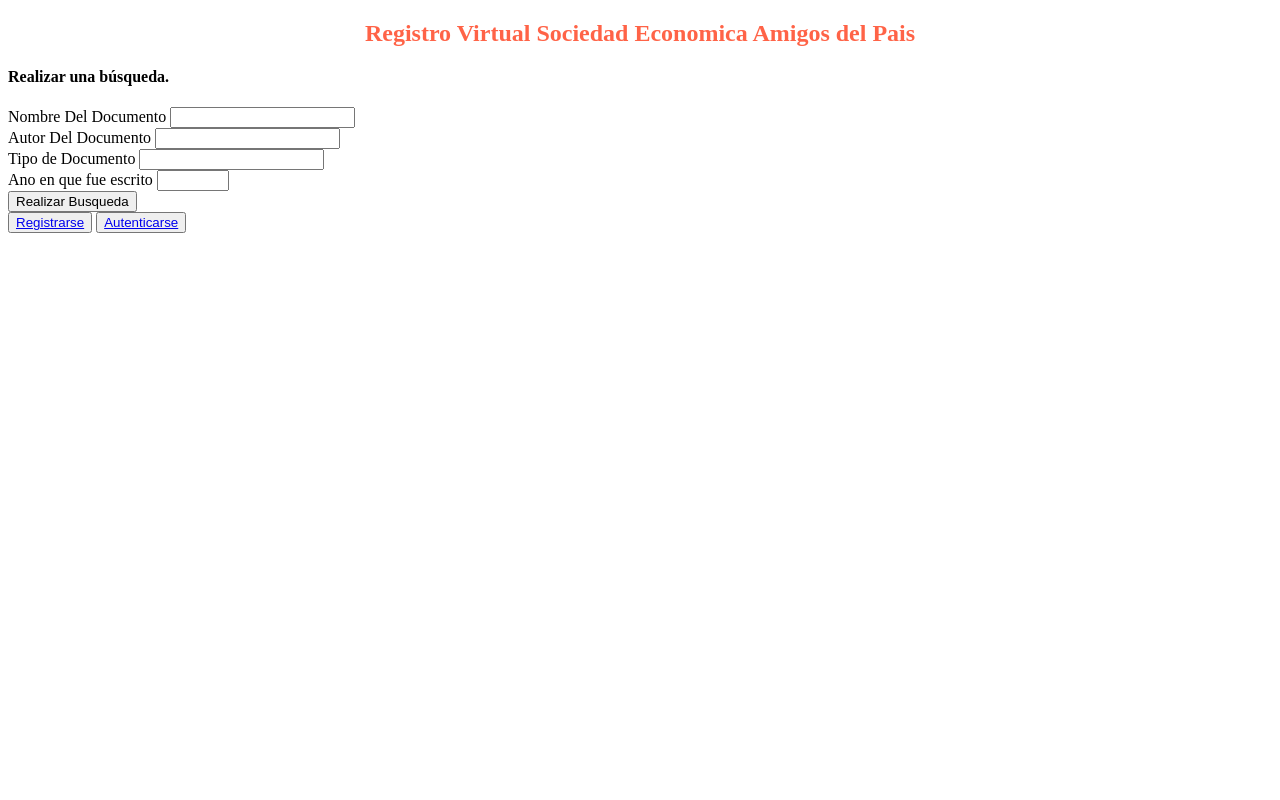
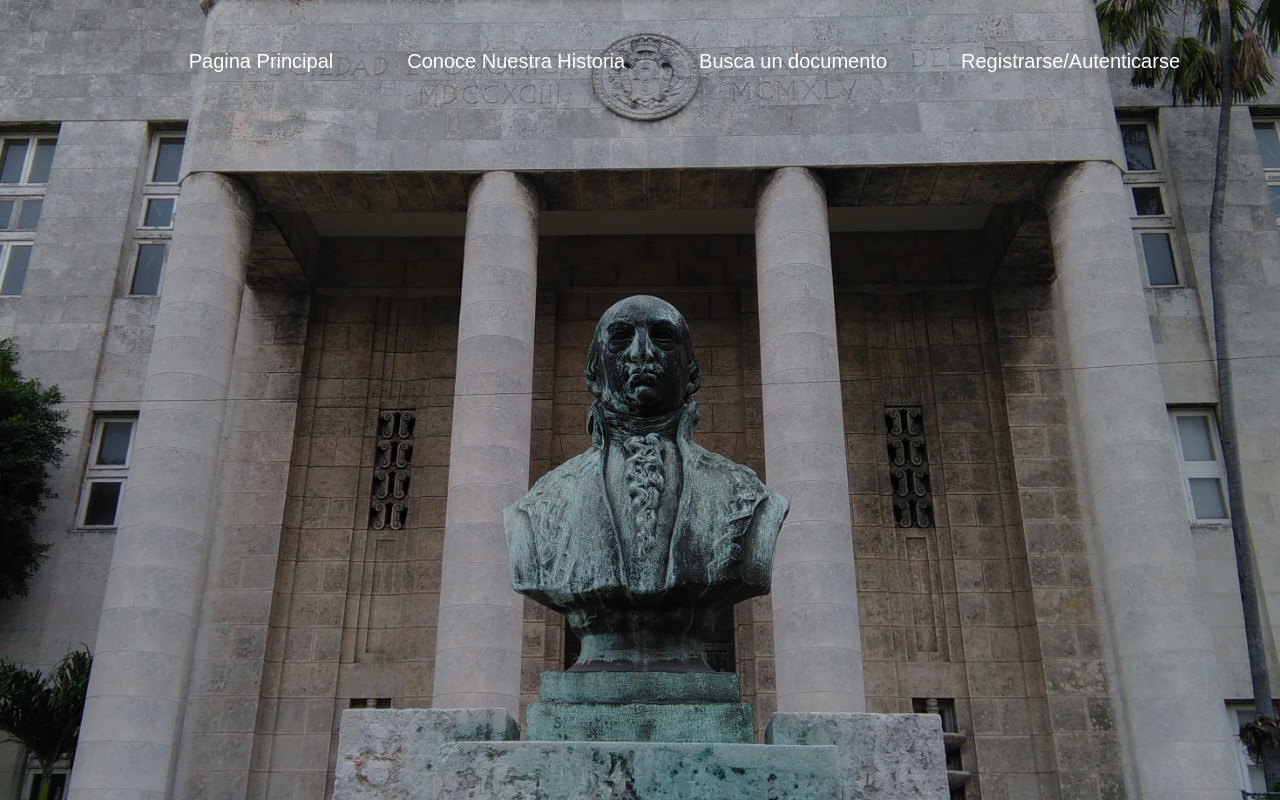
Before and after one commit to aspio28/Sociedad-Econ-mica-Amigos-del-Pa-s, a Django app: page / in a window 1280 px wide. Run offline with Django 4.2, Linux system fonts and the light colour scheme.

Commit message:
Change static folder

```diff
--- a/Archivo/Loggin/forms.py
+++ b/Archivo/Loggin/forms.py
@@ -15,3 +15,9 @@ class NewUserForm(UserCreationForm):
         if commit:
             user.save()
         return user
+
+class FormSearch(forms.Form):
+    title = forms.CharField(label='', widget=forms.TextInput(attrs={'class' : 'input-field','placeholder':'Titulo'}), required=True)
+    author = forms.CharField(label='', widget=forms.TextInput(attrs={'class' : 'input-field','placeholder':'Autor'}), required=True)
+    year = forms.IntegerField(label='', widget=forms.TextInput(attrs={'class' : 'input-field','placeholder':'Anho en que fue escrito'}), required=True)
+    document_type = forms.CharField(label='', widget=forms.TextInput(attrs={'class' : 'input-field','placeholder':'Tipo de documento'}), required=True)
--- a/Archivo/Loggin/urls.py
+++ b/Archivo/Loggin/urls.py
@@ -1,11 +1,11 @@
 from django.contrib import admin
 from django.urls import path, include
-from . import views, search
+from . import views
 
 urlpatterns = [
     path('', views.home, name="home"),
     path('SignUp', views.SignUp, name="SignUp"),
     path('SignIn', views.SignIn, name="SignIn"),
     path('LogOut', views.SignOut, name="LogOut"),
-    path('Search', search.Search, name = "Search" )
+    path('Search', views.Search, name = "Search" )
 ]
--- a/Archivo/Loggin/views.py
+++ b/Archivo/Loggin/views.py
@@ -3,6 +3,7 @@ from django.http import HttpResponse
 from django.contrib.auth.models import User
 from django.contrib import messages
 from django.contrib.auth import authenticate, login, logout
+from Loggin.forms import FormSearch
 
 
 # Create your views here.
@@ -22,7 +23,8 @@ def SignIn(request):
         if user is not None:
             login(request,user)
 
-            return render(request, "base/index.html", {'user': user})
+            fname = user.get_username()
+            return render(request, "base/index.html")
 
         else:
             messages.error(request, "Su cuenta no fue encontrada")
@@ -30,7 +32,7 @@ def SignIn(request):
 
 
 
-    return render(request, "base/signin.html")
+    return render(request, "base/index.html")
 
 def SignOut(request):
     logout(request)
@@ -49,28 +51,34 @@ def SignUp(request):
 
         if User.objects.filter(username=username):
             messages.error(request, "El nombre de usuario ya existe")
-            return render(request, "base/signup.html")
+            return render(request, "base/index.html")
 
 
         if User.objects.filter(email=email):
             messages.error(request, "El email ya es usado por otra cuenta")
-            return render(request, "base/signup.html")
+            return render(request, "base/index.html")
 
 
         if pass1 != pass2 :
             messages.error(request, "Las contrasenas no son iguales")
-            return render(request, "base/signup.html")
+            return render(request, "base/index.html")
 
         if not username.isalnum():
             messages.error(request, "El nombre de usuario debe ser alfanumerico")
-            return render(request, "base/signup.html")
+            return render(request, "base/index.html")
 
         myuser = User.objects.create_user(username, email, pass1)
         myuser.first_name = fname
         myuser.last_name = lname
 
+
         myuser.save()
-        messages.success(request, "Su cuenta ha sido creada correctamente")
-        return render(request, "base/signin.html")
+        user = authenticate(username = username, password = pass1)
+        return render(request, "base/index.html")
 
-    return render(request, "base/signup.html")
+    return render(request, "base/index.html")
+
+def Search(request):
+    searching = FormSearch()
+
+    return render(request, "base/search.html", {"form": searching})
--- a/Archivo/documents/forms.py
+++ b/Archivo/documents/forms.py
@@ -4,4 +4,6 @@ class Form_Document(forms.Form):
 
     title = forms.CharField(label= "Titulo", required=True)
     author = forms.CharField(label="Autor", required=True)
+    year = forms.IntegerField(label="Anho", required=True)
+    document_type = forms.CharField(label="Tipo de Documento", required=True)
     body = forms.CharField(label="Cuerpo", required=True, widget=forms.Textarea)
--- a/Archivo/documents/models.py
+++ b/Archivo/documents/models.py
@@ -4,6 +4,8 @@ from django.urls import reverse
 class Document(models.Model):
     title = models.CharField(max_length=200)
     author = models.CharField(max_length=200)
+    year=models.IntegerField(default=0)
+    document_type=models.CharField(max_length=100, default="")
     body = models.TextField()
 
     def __str__(self):
--- a/Archivo/documents/views.py
+++ b/Archivo/documents/views.py
@@ -13,9 +13,11 @@ def New_Document(request):
             info = formulario.cleaned_data
             title = request.POST.get("title")
             author = request.POST.get("author")
+            year = request.POST.get("year")
+            document_type = request.POST.get("document_type")
             body = request.POST.get("body")
 
-            doc = Document.objects.create(title= title , author= author, body= body)
+            doc = Document.objects.create(title= title , author= author,year= year, document_type = document_type, body= body)
 
             return render(request, "base/index.html",{"estado": "valido"})
 
--- /dev/null
+++ b/Archivo/static/style.css
@@ -0,0 +1,196 @@
+*
+{
+    margin: 0;
+    padding: 0;
+    box-sizing: border-box;
+}
+.full-page
+{
+    height: 100%;
+	width: 100%;
+	background-image: linear-gradient(rgba(0, 0, 0, 0.3),rgba(0, 0, 0, 0.3)),url(back.jpg);
+	background-position: center;
+	background-size: cover;
+	position: absolute;
+}
+.navbar
+{
+    display: flex;
+    align-items: center;
+    padding: 20px;
+    padding-left: 50px;
+    padding-right: 30px;
+    padding-top: 50px;
+}
+nav
+{
+    flex: 1;
+    text-align: right;
+}
+nav ul
+{
+    display: inline-block;
+    list-style: none;
+}
+nav ul li
+{
+    display: inline-block;
+    margin-right: 70px;
+}
+nav ul li a
+{
+    text-decoration: none;
+    font-size: 20px;
+    color: white;
+    font-family: sans-serif;
+}
+nav ul li button
+{
+    font-size: 20px;
+    color: white;
+    outline: none;
+    border: none;
+    background: transparent;
+    cursor: pointer;
+    font-family: sans-serif;
+}
+nav ul li button:hover
+{
+    color: aqua;
+}
+nav ul li a:hover
+{
+    color: aqua;
+}
+a
+{
+    text-decoration: none;
+    color: palevioletred;
+    font-size: 28px;
+}
+#login-form
+{
+    display: none;
+}
+
+.form-box
+{
+    width:380px;
+	height:480px;
+	position:relative;
+	margin:2% auto;
+	background:rgba(0, 0, 0, 0.708);
+	padding:10px;
+    overflow: hidden;
+}
+.button-box
+{
+	width: 270px;
+	margin:35px auto;
+	position:relative;
+	box-shadow: 0 0 20px 20px #ff61241f;
+	border-radius: 30px;
+    color: azure;
+}
+.toggle-btn
+{
+	padding:10px 30px;
+	cursor:pointer;
+	background:transparent;
+	border:0;
+	outline: none;
+	position: relative;
+    color: rgba(255, 255, 255, 0.926);
+}
+#btn
+{
+	top: 0;
+	left:0;
+	position: absolute;
+	width: 110px;
+	height: 100%;
+	background: #F3C693;
+	border-radius: 30px;
+	transition: .5s;
+}
+.input-group-login
+{
+	top: 150px;
+	position:absolute;
+	width:280px;
+	transition:.5s;
+}
+.input-group-register
+{
+    top: 120px;
+	position:absolute;
+	width:280px;
+	transition:.5s;
+}
+.input-field
+{
+	width: 100%;
+	padding:10px 0;
+	margin:5px 0;
+	border-left:0;
+	border-top:0;
+	border-right:0;
+	border-bottom: 1px solid #999;
+	outline:none;
+	background: transparent;
+    color: white;
+}
+.submit-btn
+{
+	width: 85%;
+	padding: 10px 30px;
+	cursor: pointer;
+	display: block;
+	margin: auto;
+	background: #F3C693;
+	border: 0;
+	outline: none;
+	border-radius: 30px;
+}
+.check-box
+{
+	margin: 30px 10px 34px 0;
+}
+span
+{
+	color:#777;
+	font-size:12px;
+	bottom:68px;
+	position:absolute;
+}
+#login
+{
+	left:50px;
+}
+#login input
+{
+	color:white;
+	font-size:15;
+}
+#register
+{
+	left:450px;
+}
+#register input
+{
+	color:white;
+	font-size: 15;
+}
+
+#search{
+    left: 50px;
+}
+
+.input-group-search
+{
+	top: 60px;
+	position:absolute;
+	width:280px;
+	display: block;
+
+}
--- a/Archivo/templates/base/index.html
+++ b/Archivo/templates/base/index.html
@@ -1,71 +1,120 @@
+{% load static %}
 <!DOCTYPE html>
+
 <html lang="en">
 <head>
+
     <meta charset="UTF-8">
     <meta http-equiv="X-UA-Compatible" content="IE=edge">
     <title>Amigos Del Pais</title>
+    <link rel="stylesheet" href= "{% static 'style.css' %}">
     <meta name="description" content="">
     <meta name="viewport" content="width=device-width, initial-scale=1.0">
-    <link rel="stylesheet" href="">
-        <style>
-        .busc {
-          background-color: tomato;
-          color: white;
-          border: 2px solid black;
-          margin: 20px;
-          padding: 20px;
-        }
-        </style>
 
 </head>
+
 <body>
+    <div class="full-page">
+        <div class="navbar">
+            <nav>
+                <ul id="MenuItems">
+                    <li><a href="/">Pagina Principal</a></li>
+                    <li><a href="#">Conoce Nuestra Historia</a></li>
+                    <li><a href="Search">Busca un documento</a></li>
 
-    {% for message in messages %}
-    <div class='alert alert-{{message.tags}} alert-dismissable fade show' role="alert">
-    <strong>Message</strong> {{ message}}
-    <button type="button" class="close" data-dismissible="alert" aria-label="Close">
-    <span aria-hidden="true">&times;</span>
-    </button></div>
-    {% endfor %}
+                    {% if user.is_authenticated %}
+                    <li><a href="#">Mi Cuenta</a></li>
+                    <li><a href="new">Nuevo Documento</a></li>
+                    <li><a href="/LogOut">Salir</a></li>
 
-   <h2 style="text-align:center; color:Tomato; "> Registro Virtual Sociedad Economica Amigos del Pais</h2>
+                    {% else %}
+                    <li><button class="loginbtn" onclick="document.getElementById('login-form').style.display = 'block'" style="width:auto;">Registrarse/Autenticarse</button></li>
+                    {% endif %}
 
-   {% block content %}
-    <h4 > Realizar una búsqueda.</h4>
-    <form action="/Search" method="POST">
-        {% csrf_token %}
-            <label for="">Nombre Del Documento</label>
-            <input type="text" id="docname" name="docname" >
-            <br>
-            <label for="">Autor Del Documento</label>
-            <input type="text" id="author" name="author"  >
-            <br>
-            <label for="">Tipo de Documento</label>
-            <input type="text" id="typeofdoc" name="typeofdoc" >
-            <br>
-            <label for="">Ano en que fue escrito</label>
-            <input type="number" id="year" name="year" min="1492" max="2022">
-            <br>
+                </ul>
+            </nav>
+        </div>
+        {% block content %}
+        <div id="login-form" class="login-page">
+            <div class="form-box">
+                <div class="button-box">
+                    <button type="button" onclick="login()" class="toggle-btn">Autenticarse</button>
+                    <button type="button" onclick="register()" class="toggle-btn"> Registrarse</button>
+                </div>
 
-            <button type="submit">Realizar Busqueda</button>
+                <form action="/SignIn" method="POST" id="login" class="input-group-login">
+                    {% csrf_token %}
 
-        </form>
+                        <input type="text" class="input-field" id="username" name="username" placeholder="Nombre de usuario" required>
+                        <br>
 
-    {% if user.is_authenticated %}
-        <h3>Hola {{ user.first_name }}</h3>
+                        <input type="password"  class="input-field" id="pass" name="pass" placeholder="Escriba su contraseña" required>
+                        <br>
 
-        {% if estado == 'valido' %}
-            <p> El documento ha sido guardado</p>
-        {% endif %}
-        <a href="new">+ Nuevo Documento</a>
-        <button type="submit"><a href="/LogOut"> Salir</a>  </button>
+                        <button type="submit" class="submit-btn">Autenticarse</button>
 
-    {% else %}
-        <button type="submit"><a href="/SignUp"> Registrarse</a>  </button>
-        <button type="submit"><a href="/SignIn"> Autenticarse</a>  </button>
-    {% endif %}
+                    </form>
 
-    <script src="" async defer></script>
+                    <form action="/SignUp" method="POST" id="register" class="input-group-register">
+                        {% csrf_token %}
+
+                            <input type="text" class="input-field" id="username" name="username" placeholder="Nombre de usuario(solo letras y numeros)" required>
+                            <br>
+
+                            <input type="text" class="input-field" id="fname" name="fname" placeholder="Escriba su primer nombre" required>
+                            <br>
+
+                            <input type="text" class="input-field" id="lastname" name="lastname" placeholder="Escriba su primer apellido" required>
+                            <br>
+
+                            <input type="email" class="input-field" id="email" name="email" placeholder="Escriba su correo electrónico" required>
+                            <br>
+
+                            <input type="password" class="input-field" id="pass1" name="pass1" placeholder="Escriba su contraseña" required>
+                            <br>
+
+                            <input type="password" class="input-field" id="pass2" name="pass2" placeholder="Confirme la contraseña" required>
+                            <br>
+
+                            <button type="submit" class="submit-btn">Registrarse</button>
+
+                        </form>
+
+            </div>
+        </div>
+    </div>
+
+    <script>
+        var x=document.getElementById('login');
+		var y=document.getElementById('register');
+		var z=document.getElementById('btn');
+        //  var p = document.getElementById('search-form');
+       // var o = document.getElementById('login-form');
+		function register()
+		{
+			x.style.left='-400px';
+			y.style.left='50px';
+			z.style.left='110px';
+           // p.hidden;
+		}
+		function login()
+		{
+			x.style.left='50px';
+			y.style.left='450px';
+			z.style.left='0px';
+           // p.hidden;
+		}
+	</script>
+	<script>
+        var modal = document.getElementById('login-form');
+        window.onclick = function(event)
+        {
+            if (event.target == modal)
+            {
+                modal.style.display = "none";
+            }
+        }
+    </script>
     {% endblock content %}
 </body>
 </html>
```
Also changed, not shown: Archivo/Loggin/register.html (deleted, +0 -20 lines), Archivo/templates/base/search.html (added, +13 -0 lines), Archivo/templates/base/signin.html (deleted, +0 -25 lines), Archivo/templates/base/signup.html (deleted, +0 -36 lines), Archivo/db.sqlite3, Archivo/documents/migrations/0002_document_year.py (added), Archivo/documents/migrations/0003_document_documet_type_alter_document_year.py (added), Archivo/documents/migrations/0004_rename_documet_type_document_document_type.py (added), Archivo/static/back.jpg (added), Archivo/static/logo.jpg (added).
